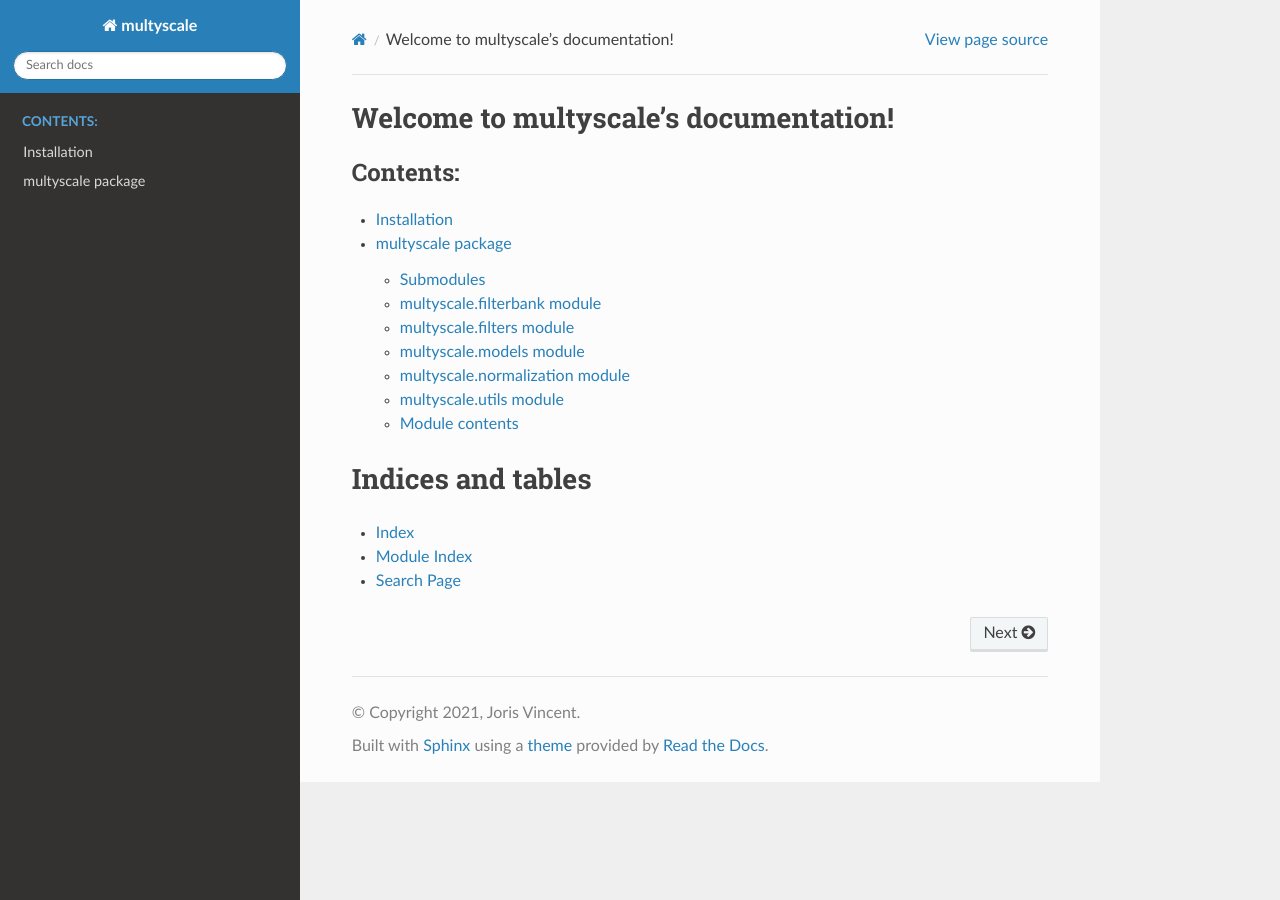
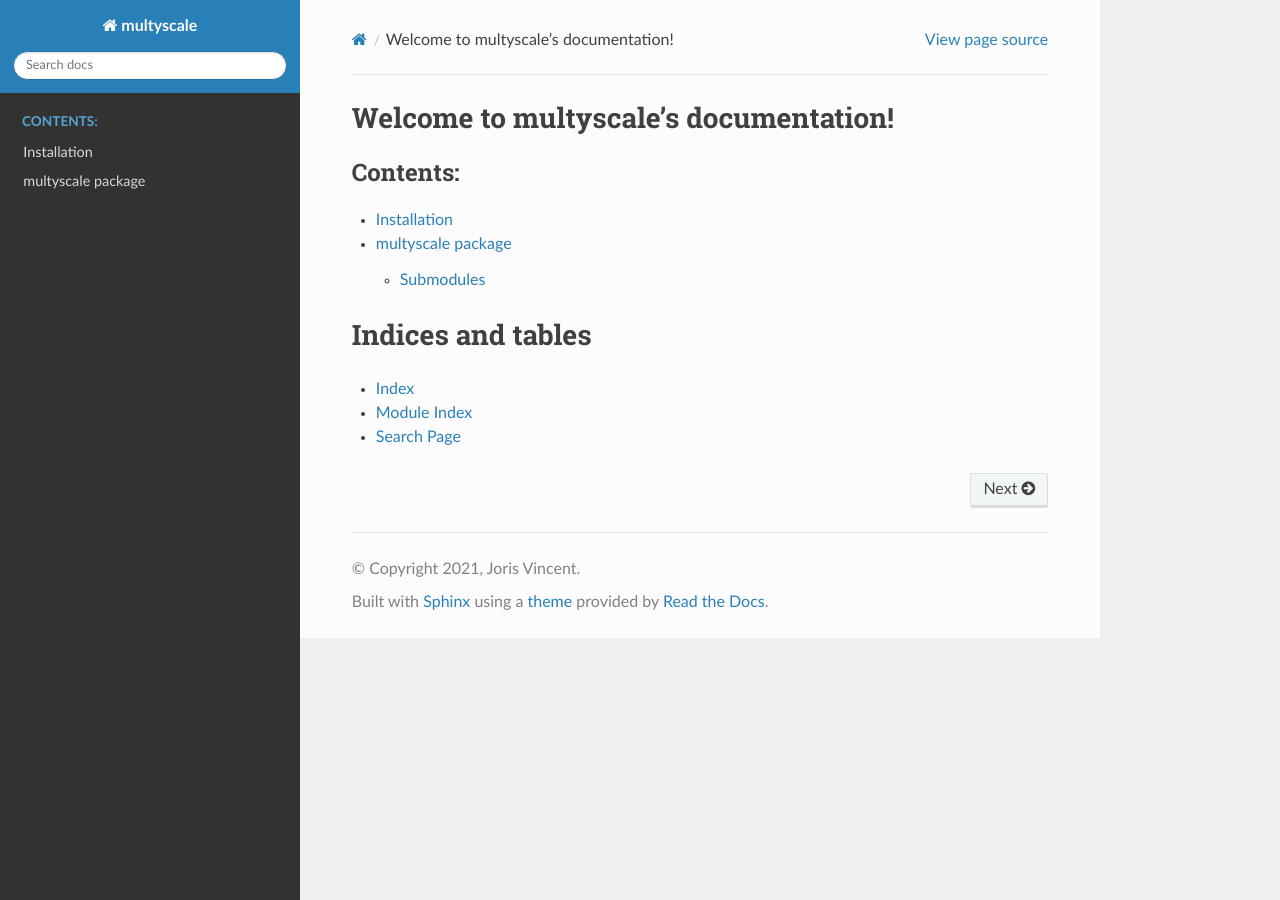
Before and after one commit to computational-psychology/multyscale, a Sphinx documentation site: the page built from docs/index.rst, in a window 1280 px wide. Built offline with Sphinx 7.4.7 and the Read the Docs theme 2.0.0, drawn with Linux system fonts in a browser that asks for light colours.

Commit message:
Separate  API reference pages per module

```diff
--- a/docs/multyscale.rst
+++ b/docs/multyscale.rst
@@ -1,53 +1,19 @@
 multyscale package
 ==================
-
-Submodules
-----------
-
-multyscale.filterbank module
-----------------------------
-
-.. automodule:: multyscale.filterbank
-   :members:
-   :undoc-members:
-   :show-inheritance:
-
-multyscale.filters module
--------------------------
-
-.. automodule:: multyscale.filters
-   :members:
-   :undoc-members:
-   :show-inheritance:
-
-multyscale.models module
-------------------------
-
-.. automodule:: multyscale.models
-   :members:
-   :undoc-members:
-   :show-inheritance:
-
-multyscale.normalization module
--------------------------------
-
-.. automodule:: multyscale.normalization
-   :members:
-   :undoc-members:
-   :show-inheritance:
-
-multyscale.utils module
------------------------
-
-.. automodule:: multyscale.utils
-   :members:
-   :undoc-members:
-   :show-inheritance:
-
-Module contents
----------------
 
 .. automodule:: multyscale
    :members:
    :undoc-members:
    :show-inheritance:
+
+Submodules
+----------
+
+.. toctree::
+   :maxdepth: 4
+
+   multyscale.filterbank
+   multyscale.filters
+   multyscale.models
+   multyscale.normalization
+   multyscale.utils
```
Also changed, not shown: docs/multyscale.filterbank.rst (added, +7 -0 lines), docs/multyscale.filters.rst (added, +7 -0 lines), docs/multyscale.models.rst (added, +7 -0 lines), docs/multyscale.normalization.rst (added, +7 -0 lines), docs/multyscale.utils.rst (added, +7 -0 lines).
